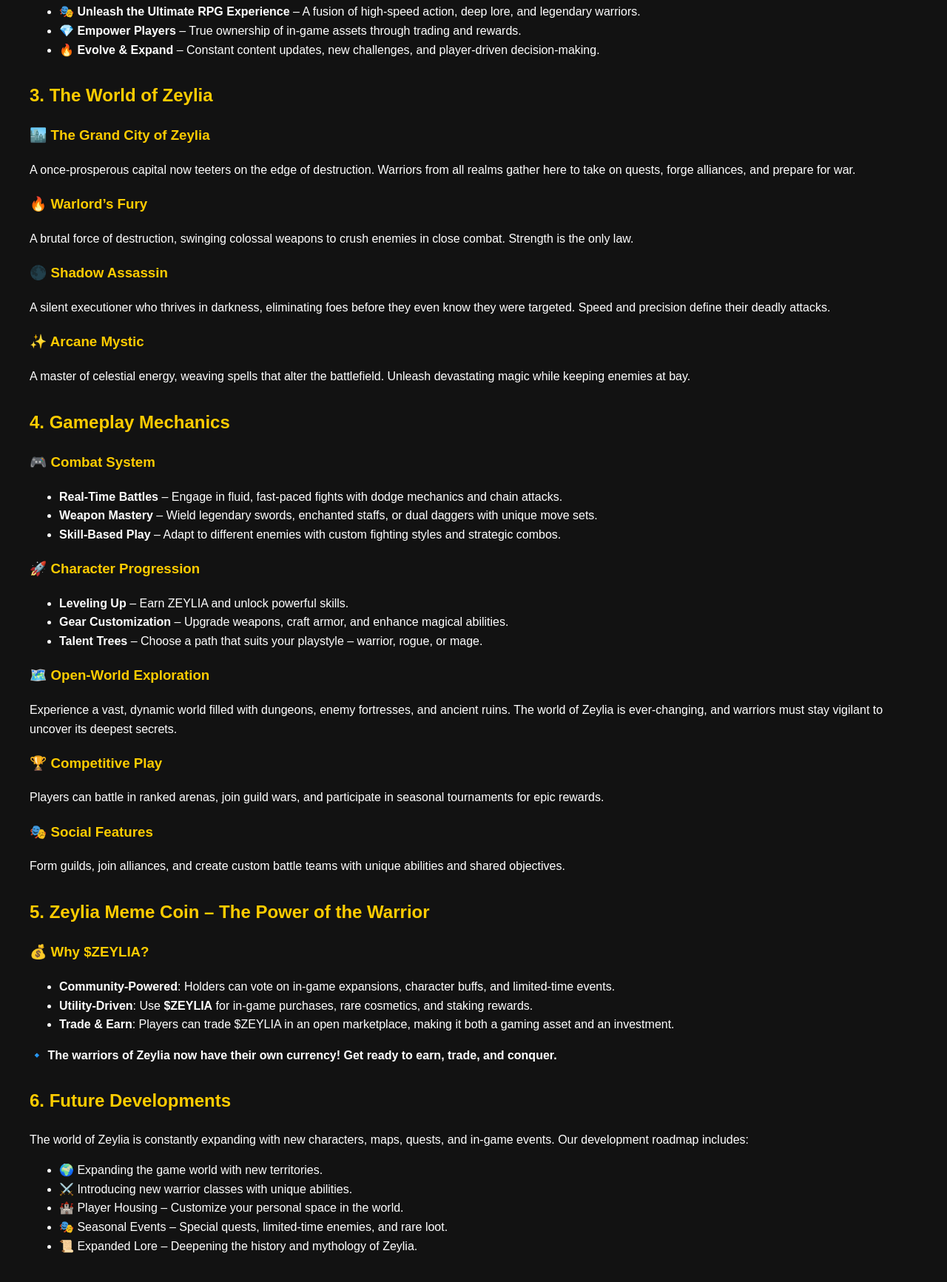
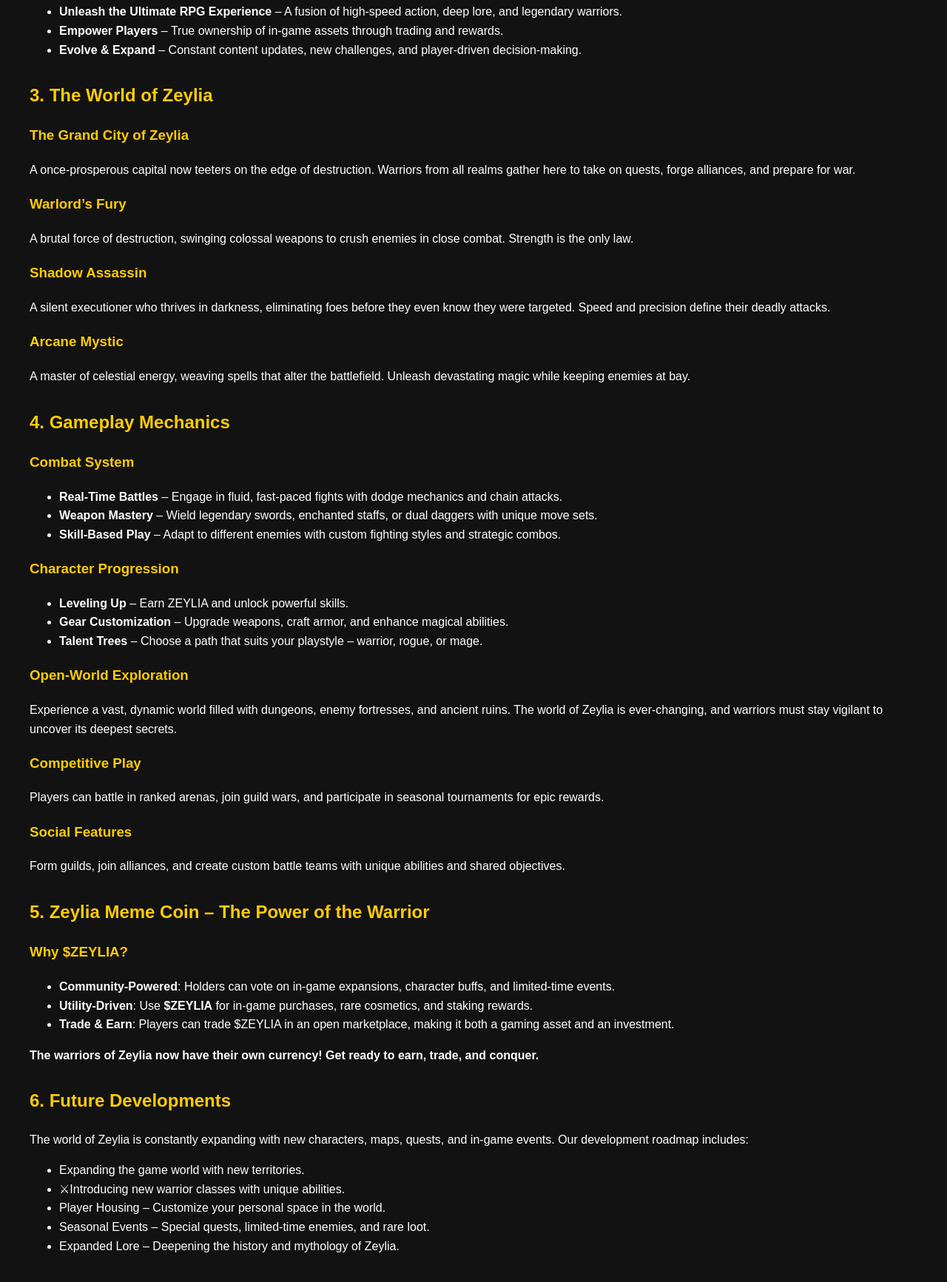
Before and after one commit to ethical-dilkhush/Zeylia, a plain HTML site: page white-paper.html in a window 1280 px wide. Shown: the part 707-2440 px from the top of the page at 74% size. Drawn offline with Linux system fonts and the light colour scheme.

Commit message:
Update white-paper.html

```diff
--- a/white-paper.html
+++ b/white-paper.html
@@ -32,10 +32,10 @@
         <p>Zeylia is a <strong>warrior-driven, anime-style fantasy RPG</strong> where heroes fight through the depths of <strong>hell, dark dungeons, and war-torn lands</strong> to reclaim the lost realms. Featuring <strong>high-paced action, strategic combat, and mystical powers</strong>, players embark on an epic journey to master their warrior’s fate.</p>
         <h3>Why Zeylia?</h3>
         <ul>
-            <li>⚔️ <strong>Intense Combat</strong> – Fast-paced, skill-based battles with devastating combos.</li>
-            <li>🌍 <strong>Expansive World</strong> – A deep fantasy setting filled with hidden treasures, dungeons, and ancient magic.</li>
-            <li>🎮 <strong>Engaging Gameplay</strong> – Customizable characters, weapon upgrades, and evolving skill trees.</li>
-            <li>👥 <strong>Community-Driven</strong> – Player guilds, alliances, and competitive PvP arenas.</li>
+            <li><strong>Intense Combat</strong> – Fast-paced, skill-based battles with devastating combos.</li>
+            <li><strong>Expansive World</strong> – A deep fantasy setting filled with hidden treasures, dungeons, and ancient magic.</li>
+            <li><strong>Engaging Gameplay</strong> – Customizable characters, weapon upgrades, and evolving skill trees.</li>
+            <li><strong>Community-Driven</strong> – Player guilds, alliances, and competitive PvP arenas.</li>
         </ul>
         <p><strong>This is just the beginning. The legend of Zeylia is yours to forge.</strong></p>
     </div>
@@ -46,66 +46,66 @@
         <p>To create a next-generation <strong>anime-style RPG</strong> with <strong>immersive combat, strategic depth, and a thriving player economy</strong> that blends gaming and blockchain innovations.</p>
         <h3>Our Mission</h3>
         <ul>
-            <li>🎭 <strong>Unleash the Ultimate RPG Experience</strong> – A fusion of high-speed action, deep lore, and legendary warriors.</li>
-            <li>💎 <strong>Empower Players</strong> – True ownership of in-game assets through trading and rewards.</li>
-            <li>🔥 <strong>Evolve & Expand</strong> – Constant content updates, new challenges, and player-driven decision-making.</li>
+            <li><strong>Unleash the Ultimate RPG Experience</strong> – A fusion of high-speed action, deep lore, and legendary warriors.</li>
+            <li><strong>Empower Players</strong> – True ownership of in-game assets through trading and rewards.</li>
+            <li><strong>Evolve & Expand</strong> – Constant content updates, new challenges, and player-driven decision-making.</li>
         </ul>
     </div>
 
     <div class="section">
         <h2>3. The World of Zeylia</h2>
-        <h3>🏙️ The Grand City of Zeylia</h3>
+        <h3>The Grand City of Zeylia</h3>
         <p>A once-prosperous capital now teeters on the edge of destruction. Warriors from all realms gather here to take on quests, forge alliances, and prepare for war.</p>
-        <h3>🔥 Warlord’s Fury</h3>
+        <h3>Warlord’s Fury</h3>
         <p>A brutal force of destruction, swinging colossal weapons to crush enemies in close combat. Strength is the only law.</p>
-        <h3>🌑 Shadow Assassin</h3>
+        <h3>Shadow Assassin</h3>
         <p>A silent executioner who thrives in darkness, eliminating foes before they even know they were targeted. Speed and precision define their deadly attacks.</p>
-        <h3>✨ Arcane Mystic</h3>
+        <h3>Arcane Mystic</h3>
         <p>A master of celestial energy, weaving spells that alter the battlefield. Unleash devastating magic while keeping enemies at bay.</p>
     </div>
 
     <div class="section">
         <h2>4. Gameplay Mechanics</h2>
-        <h3>🎮 Combat System</h3>
+        <h3>Combat System</h3>
         <ul>
             <li><strong>Real-Time Battles</strong> – Engage in fluid, fast-paced fights with dodge mechanics and chain attacks.</li>
             <li><strong>Weapon Mastery</strong> – Wield legendary swords, enchanted staffs, or dual daggers with unique move sets.</li>
             <li><strong>Skill-Based Play</strong> – Adapt to different enemies with custom fighting styles and strategic combos.</li>
         </ul>
-        <h3>🚀 Character Progression</h3>
+        <h3>Character Progression</h3>
         <ul>
             <li><strong>Leveling Up</strong> – Earn ZEYLIA and unlock powerful skills.</li>
             <li><strong>Gear Customization</strong> – Upgrade weapons, craft armor, and enhance magical abilities.</li>
             <li><strong>Talent Trees</strong> – Choose a path that suits your playstyle – warrior, rogue, or mage.</li>
         </ul>
-        <h3>🗺️ Open-World Exploration</h3>
+        <h3>Open-World Exploration</h3>
         <p>Experience a vast, dynamic world filled with dungeons, enemy fortresses, and ancient ruins. The world of Zeylia is ever-changing, and warriors must stay vigilant to uncover its deepest secrets.</p>
-        <h3>🏆 Competitive Play</h3>
+        <h3>Competitive Play</h3>
         <p>Players can battle in ranked arenas, join guild wars, and participate in seasonal tournaments for epic rewards.</p>
-        <h3>🎭 Social Features</h3>
+        <h3>Social Features</h3>
         <p>Form guilds, join alliances, and create custom battle teams with unique abilities and shared objectives.</p>
     </div>
 
     <div class="section">
         <h2>5. Zeylia Meme Coin – The Power of the Warrior</h2>
-        <h3>💰 Why $ZEYLIA?</h3>
+        <h3>Why $ZEYLIA?</h3>
         <ul>
             <li><strong>Community-Powered</strong>: Holders can vote on in-game expansions, character buffs, and limited-time events.</li>
             <li><strong>Utility-Driven</strong>: Use <strong>$ZEYLIA</strong> for in-game purchases, rare cosmetics, and staking rewards.</li>
             <li><strong>Trade & Earn</strong>: Players can trade $ZEYLIA in an open marketplace, making it both a gaming asset and an investment.</li>
         </ul>
-        <p>🔹 <strong>The warriors of Zeylia now have their own currency! Get ready to earn, trade, and conquer.</strong></p>
+        <p><strong>The warriors of Zeylia now have their own currency! Get ready to earn, trade, and conquer.</strong></p>
     </div>
 
     <div class="section">
         <h2>6. Future Developments</h2>
         <p>The world of Zeylia is constantly expanding with new characters, maps, quests, and in-game events. Our development roadmap includes:</p>
         <ul>
-            <li>🌍 Expanding the game world with new territories.</li>
-            <li>⚔️ Introducing new warrior classes with unique abilities.</li>
-            <li>🏰 Player Housing – Customize your personal space in the world.</li>
-            <li>🎭 Seasonal Events – Special quests, limited-time enemies, and rare loot.</li>
-            <li>📜 Expanded Lore – Deepening the history and mythology of Zeylia.</li>
+            <li>Expanding the game world with new territories.</li>
+            <li>⚔Introducing new warrior classes with unique abilities.</li>
+            <li>Player Housing – Customize your personal space in the world.</li>
+            <li>Seasonal Events – Special quests, limited-time enemies, and rare loot.</li>
+            <li>Expanded Lore – Deepening the history and mythology of Zeylia.</li>
         </ul>
     </div>
 </body>
```
